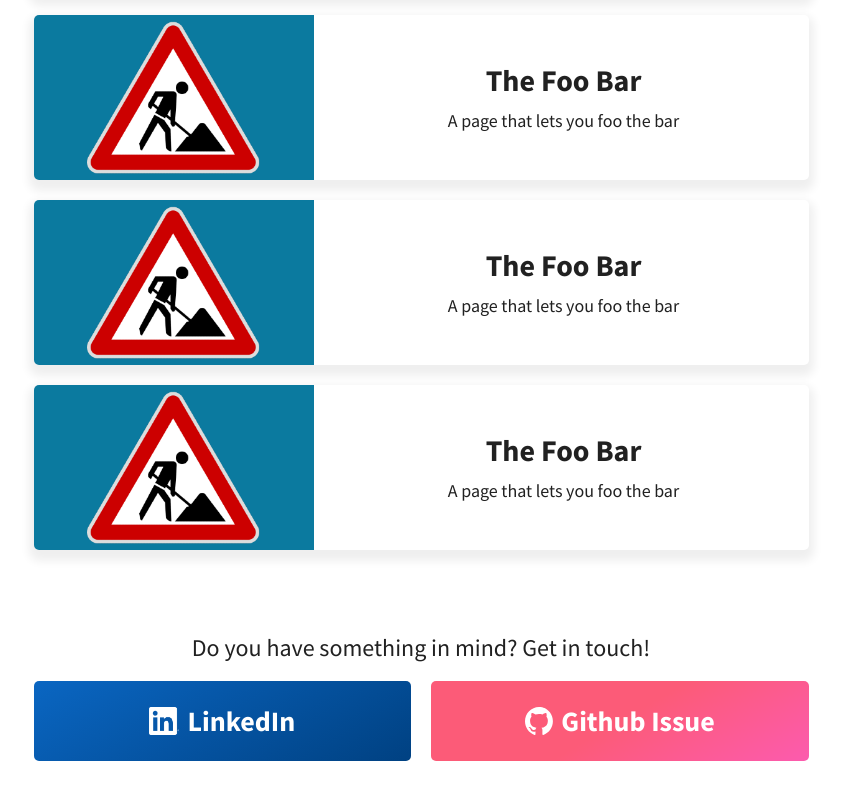
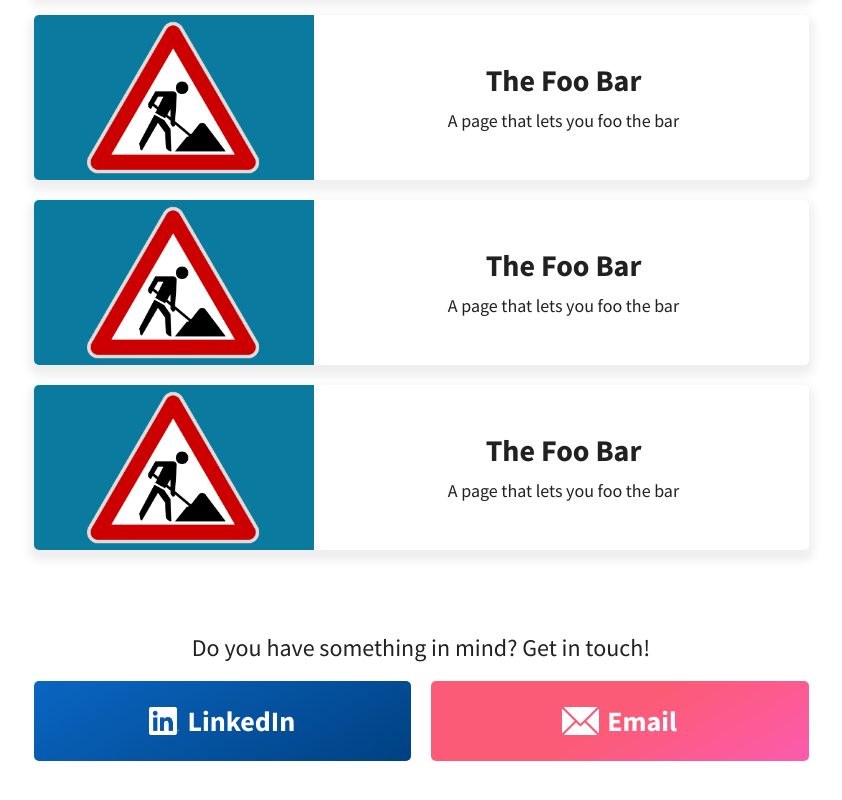
Before and after one commit to Jiawei-Wang/jiawei-wang.github.io, a React app: page / in a window 1280 px wide. Shown: the part 665-1465 px from the top of the page, without its empty margins (219-1061 px from the left). Built offline with nearby package versions, Linux system fonts and the light colour scheme; the HTML template or start-up script is replaced by a standard one.

Commit message:
add mail

```diff
--- a/src/components/ProviderComponent.css
+++ b/src/components/ProviderComponent.css
@@ -174,8 +174,8 @@
   background: linear-gradient(150deg, #0A66C2 0%, #004182 100%);
 }
 
-/* Github Issue gradient */
-.ButtonLink.issue {
+/* Mail gradient */
+.ButtonLink.mail {
   background: linear-gradient(150deg, #fc5b78 50%, #fc5bae);
 }
 
--- a/src/components/ProviderComponent.tsx
+++ b/src/components/ProviderComponent.tsx
@@ -8,7 +8,8 @@ import underConstruction from "../images/under-construction.png";
 
 // Import contact icons
 import linkedinIcon from "../images/linkedin.png";
-import githubIssueIcon from "../images/github.svg";
+import mailIcon from "../images/mail.svg";
+// import githubIssueIcon from "../images/github.svg";
 
 const Provider: React.FC = () => {
   return (
@@ -120,15 +121,15 @@ const Provider: React.FC = () => {
           <a
             target="_blank"
             rel="noopener"
-            href="https://github.com/Jiawei-Wang/jiawei-wang.github.io/issues/new"
-            className="ButtonLink issue"
+            href="mailto:hire.jiawei@gmail.com"
+            className="ButtonLink mail"
           >
             <img
-              alt="Issue Icon"
-              src={githubIssueIcon}
+              alt="Mail Icon"
+              src={mailIcon}
               className="ButtonIcon"
             />{" "}
-            Github Issue
+            Email
           </a>
         </div>
       </div>
```
Also changed, not shown: src/images/mail.svg (added).
